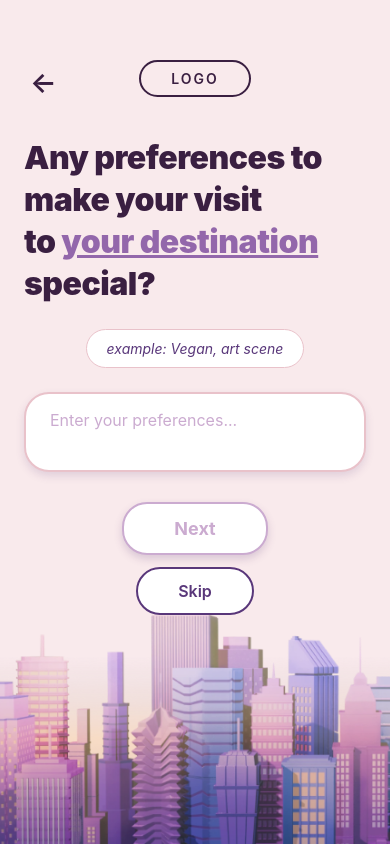
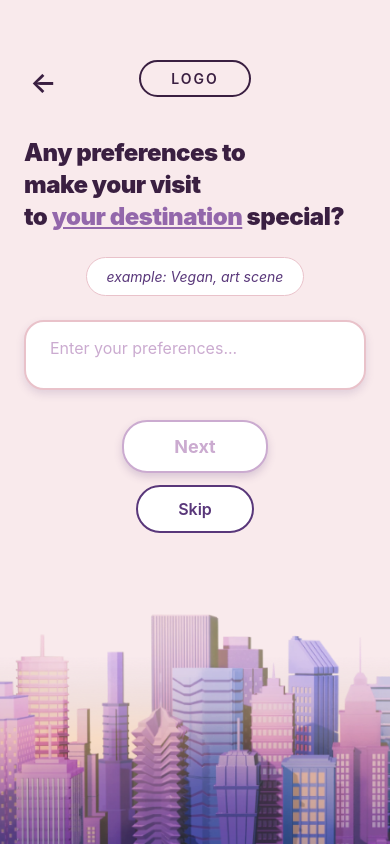
Before and after one commit to VishnuVardhanBR/hack-brown, a React Native app in the folder mobile/: screen /Preferences in a window 390 px wide. Built offline with nearby package versions, Linux system fonts and the light colour scheme.

Commit message:
text box working

```diff
--- a/mobile/src/screens/PreferencesScreen.tsx
+++ b/mobile/src/screens/PreferencesScreen.tsx
@@ -94,7 +94,7 @@ export const PreferencesScreen: React.FC<PreferencesScreenProps> = ({ navigation
         <KeyboardAvoidingView
             style={styles.container}
             behavior={Platform.OS === 'ios' ? 'padding' : 'height'}
-            keyboardVerticalOffset={Platform.OS === 'ios' ? 0 : 20}
+            keyboardVerticalOffset={Platform.OS === 'ios' ? 10 : 20}
         >
             <TouchableWithoutFeedback onPress={Keyboard.dismiss}>
                 <ScrollView
@@ -232,11 +232,11 @@ const styles = StyleSheet.create({
         marginTop: 40,
     },
     titleText: {
-        fontSize: 32,
+        fontSize: 24,
         fontWeight: '900',
         color: colors.textPrimary,
         letterSpacing: -0.5,
-        lineHeight: 42,
+        lineHeight: 32,
     },
     cityHighlight: {
         color: colors.primary,
@@ -265,15 +265,14 @@ const styles = StyleSheet.create({
     },
     textInput: {
         backgroundColor: colors.cardBackground,
-        borderRadius: 25,
+        borderRadius: 20,
         paddingHorizontal: 24,
         paddingVertical: 16,
         fontSize: 16,
         color: colors.textPrimary,
         borderWidth: 2,
         borderColor: colors.border,
-        minHeight: 80,
-        maxHeight: 120,
+        height: 70,
         shadowColor: colors.darkPurple,
         shadowOffset: { width: 0, height: 4 },
         shadowOpacity: 0.15,
```
